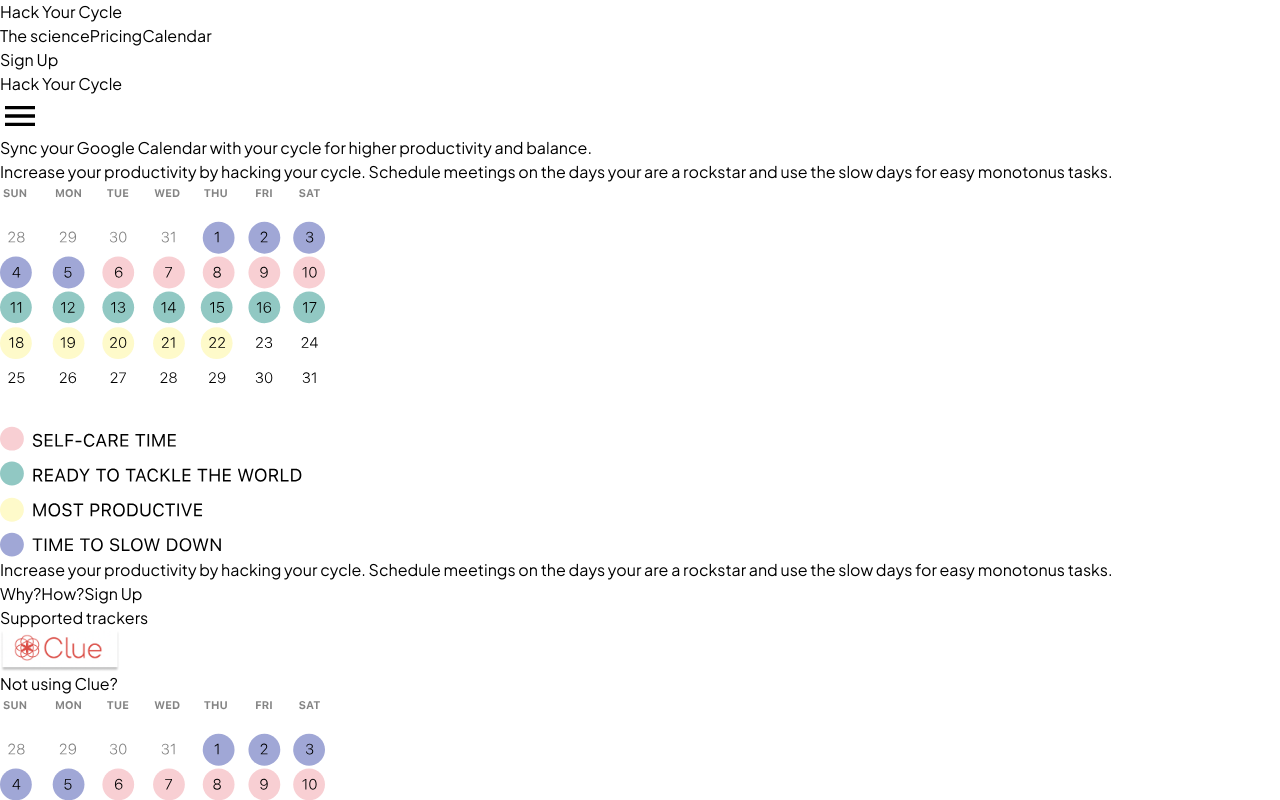
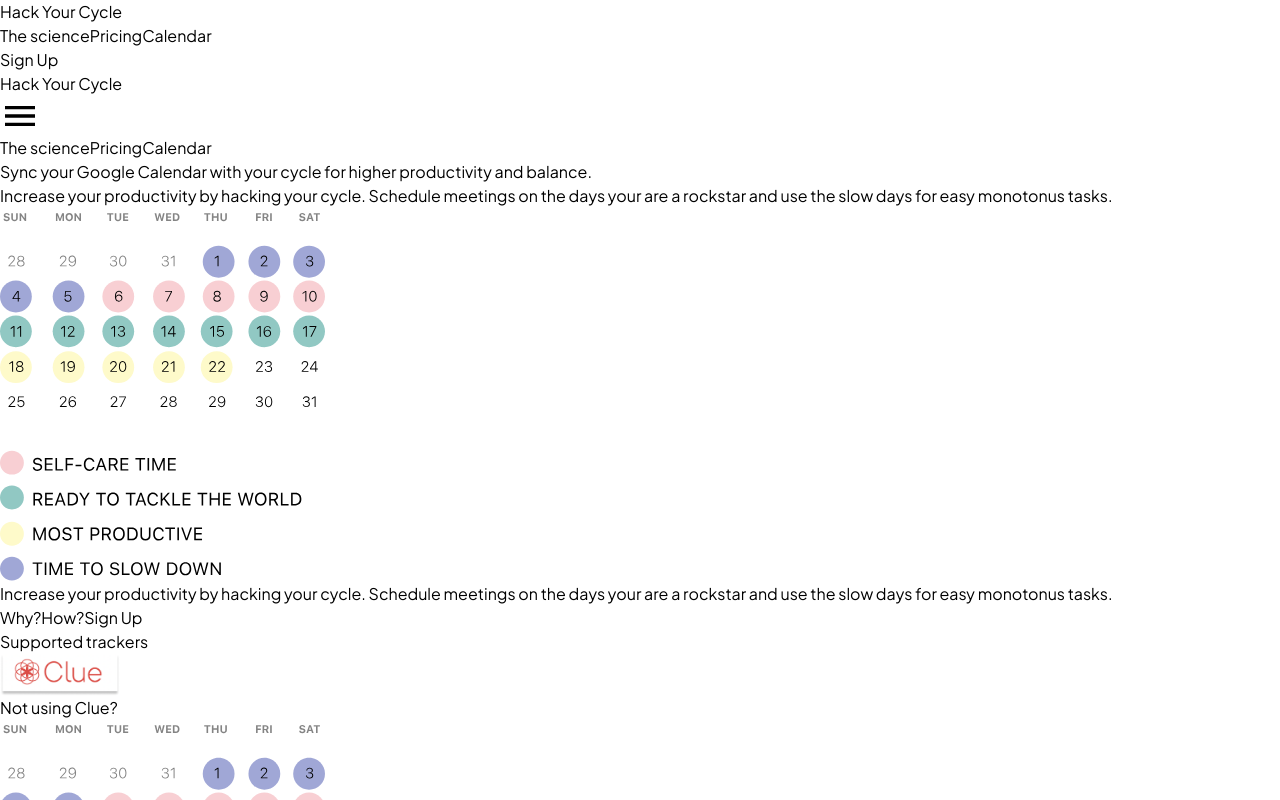
Before and after one commit to piggydoughnut/clueapp_calendar_sync, a Next.js app: page / in a window 1280 px wide. Shown: the top 800 px of the page. Built offline with nearby package versions, Linux system fonts and the light colour scheme; what @material-tailwind/react would draw is missing.

Commit message:
basic burger menu

```diff
--- a/components/Layout.tsx
+++ b/components/Layout.tsx
@@ -2,6 +2,7 @@ import { Button } from "@material-tailwind/react";
 import Image from "next/image";
 import Link from "next/link";
 import burgerIcon from "../public/burger-icon.svg";
+import { useState } from "react";
 
 const menu = [
   {
@@ -25,6 +26,40 @@ const menu = [
   //   url: "/pricing#faq",
   // },
 ];
+
+const Burger = () => {
+  const [isOpen, setIsOpen] = useState(false);
+  const c =
+    "flex flex-col gap-12 justify-center bg-white w-full h-auto absolute pt-24 pl-12 pb-12";
+  const classStyle = !isOpen ? " hidden " + c : c;
+  return (
+    <div className="flex flex-row justify-end">
+      <div className="flex flex-row pr-8 pt-8">
+        <Image
+          src={burgerIcon}
+          alt="menuicon"
+          className="z-10"
+          height="40"
+          onClick={() => {
+            console.log("isOpen ", isOpen);
+            setIsOpen(!isOpen);
+          }}
+        />
+      </div>
+      <div className={classStyle}>
+        {menu.map((item) => (
+          <Link
+            key={item.name}
+            className="hover:underline hover:underline-offset-4 hover:decoration-2 transition-all hover:ease-in-out text-xl uppercase"
+            href={item.url}
+          >
+            {item.name}
+          </Link>
+        ))}
+      </div>
+    </div>
+  );
+};
 
 const Navbar = () => (
   <>
@@ -57,16 +92,14 @@ const Navbar = () => (
         </Button>
       </Link>
     </div>
-    <div className="sm:hidden mx-4 pt-4">
-      <div className="flex flex-row justify-between items-center">
-        <Link
-          className="font-bold hover:text-indigo-400 transition-all hover:ease-in-out"
-          href="/"
-        >
-          Hack Your Cycle
-        </Link>
-        <Image src={burgerIcon} alt="menuicon" height="40" />
-      </div>
+    <div className="sm:hidden flex flex-row justify-between items-center">
+      <Link
+        className="font-bold hover:text-indigo-400 transition-all hover:ease-in-out pt-8 text-lg ml-4"
+        href="/"
+      >
+        Hack Your Cycle
+      </Link>
+      <Burger />
     </div>
   </>
 );
```
